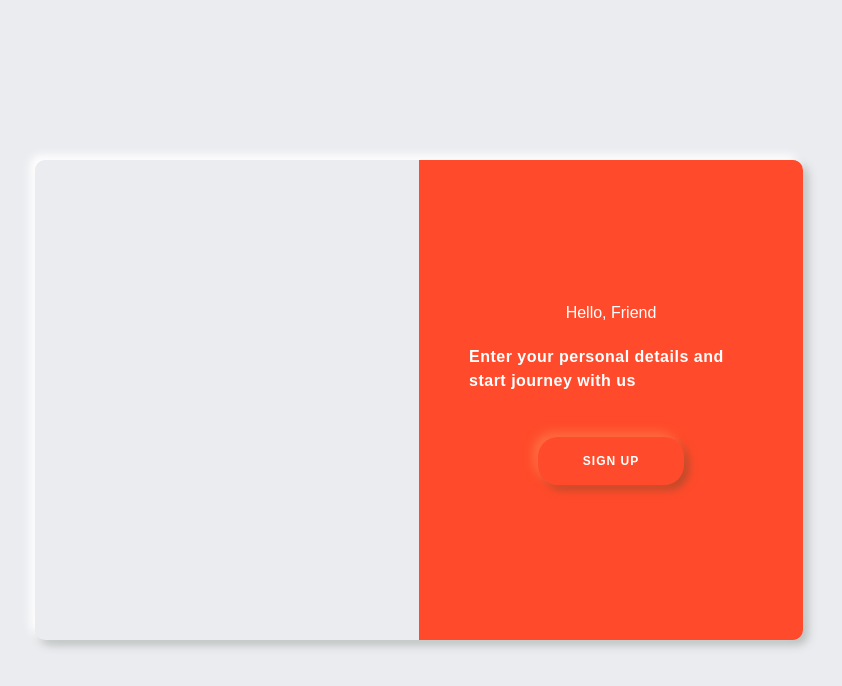
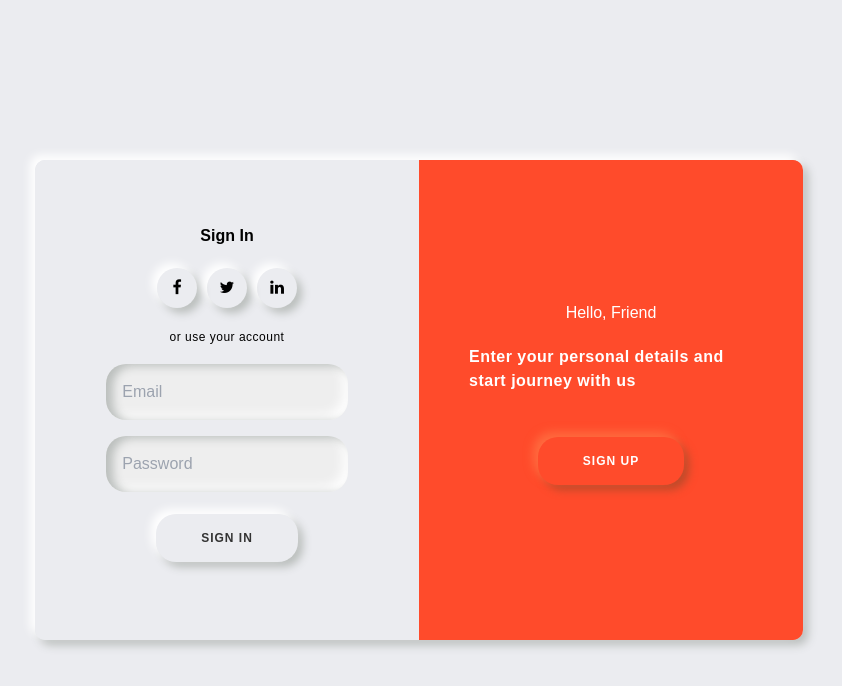
Before and after one commit to AyonJD/G2G-task, a React (Create React App) app: page / in a window 1280 px wide. Shown: the top 686 px of the page, without its empty margins (221-1063 px from the left). Built offline with nearby package versions, Linux system fonts and the light colour scheme.

Commit message:
Login form added

```diff
--- a/src/App.css
+++ b/src/App.css
@@ -78,6 +78,14 @@ button {
     box-shadow: -5px -5px 10px #ff6b3f, 5px 5px 8px #bf4b2b;
 }
 
+.sign-in-container {
+    position: absolute;
+    left: 0;
+    width: 50%;
+    height: 100%;
+    transition: all 0.5s;
+}
+
 .sign-up-container {
     position: absolute;
     left: 0;
@@ -116,6 +124,11 @@ button {
     background-color: #ff4b2b;
     color: #fff;
     transition: all 0.5s;
+}
+
+.container.right-panel-active .sign-in-container {
+    transform: translateX(100%);
+    opacity: 0;
 }
 
 .container.right-panel-active .sign-up-container {
--- a/src/components/Login.js
+++ b/src/components/Login.js
@@ -1,9 +1,27 @@
+
 import React from 'react';
 
 const Login = () => {
     return (
-        <div>
-
+        <div class="sign-in-container">
+            <form>
+                <h1>Sign In</h1>
+                <div class="social-links">
+                    <div>
+                        <a href="#"><i class="fa fa-facebook" aria-hidden="true"></i></a>
+                    </div>
+                    <div>
+                        <a href="#"><i class="fa fa-twitter" aria-hidden="true"></i></a>
+                    </div>
+                    <div>
+                        <a href="#"><i class="fa fa-linkedin" aria-hidden="true"></i></a>
+                    </div>
+                </div>
+                <span>or use your account</span>
+                <input type="email" placeholder="Email" />
+                <input type="password" placeholder="Password" />
+                <button class="form_btn">Sign In</button>
+            </form>
         </div>
     );
 };
```
